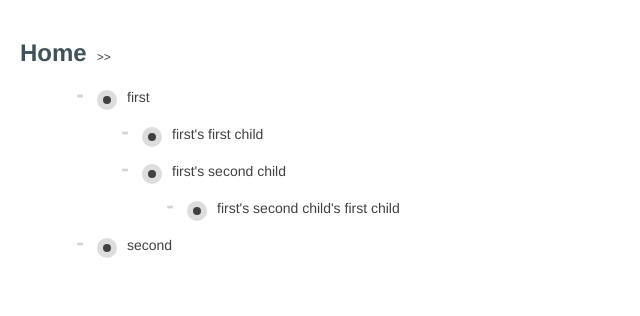
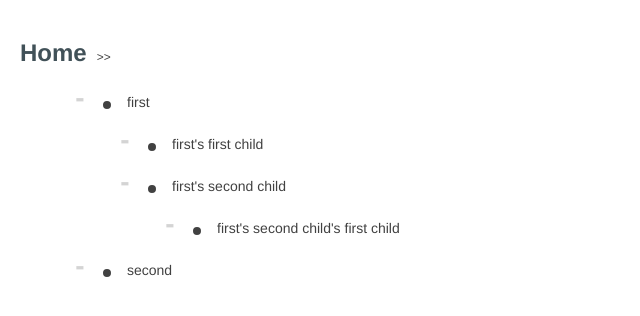
Before and after one commit to arpit-kapadia/React-Dynamic-Tree, a React app: page / in a window 1280 px wide. Shown: the top 316 px of the page, without its empty margins (0-640 px from the left). Built offline with nearby package versions, Linux system fonts and the light colour scheme.

Commit message:
WIP: Added tab functionality and working on backspace at 0 index functionality

```diff
--- a/App.jsx
+++ b/App.jsx
@@ -12,6 +12,13 @@ class App extends Component {
 
     this.state = {
       collection: [
+        {
+          _id: '0',
+          title: 'Home',
+          expanded: true,
+          children: ['1', '5'],
+          parent: '',
+        },
         {
           _id: '1',
           title: 'first',
@@ -51,9 +58,7 @@ class App extends Component {
     }
   }
 
-  addNewItem = (data, keyPressed, context) => {
-    // console.log('textcontent ===>', ReactDOM.findDOMNode(context).textContent);
-
+  addNewItem = (data, keyPressed) => {
     let currentPosition = window.getSelection().anchorOffset;
     let { parent, _id, title } = data;
     let { collection } = this.state;
@@ -83,8 +88,9 @@ class App extends Component {
     if (childIndex <= -1) return;
 
     collection.splice(childIndex, 0, newItem).join();
+    this.setState({collection});
 
-    this.setState({collection});
+    $(`#id-${_id}`).attr("tabindex", -1).focus();
   }
 
   setCollection = (collection) => {
--- a/Tree.jsx
+++ b/Tree.jsx
@@ -10,6 +10,7 @@ class Tree extends React.Component {
     this.state = {
       collection: this.props.collection,
       node: this.props.node || '0',
+      shiftKeyActive: false
     };
   }
 
@@ -43,10 +44,12 @@ class Tree extends React.Component {
 
       html.push(
         <Li
+          tabIndex={i+100}
           key={`${item.title} ${item._id} ${i}`}
           toggleExpansion={this.toggleExpansion}
           item={item}
           specialKeyPressed={this.specialKeyPressed}
+          specialKeyReleased={this.specialKeyReleased}
           createTree={this.createTree}
           data={data}
           modifyTitle={this.modifyTitle}
@@ -63,28 +66,127 @@ class Tree extends React.Component {
   modifyTitle = (e, data, context) => {
     let { collection } = this.state;
 
-    console.log('data===>', data);
-    console.log('e.target.innerText ===>', e.target.innerText);
-
     collection = collection.map(item => {
       if (item._id == data._id) item.title = e.target.innerText;
-
       return item;
     });
 
     this.props.setCollection(collection);
   }
 
-  specialKeyPressed = (e, item, context) => {
-    if (e.keyCode == 13) { //ENTER
-      this.props.addNewItem(item, 13, context);
+  specialKeyReleased = () => this.setState({shiftKeyActive: false});
+
+  specialKeyPressed = (e, item) => {
+    if (e.keyCode == 16) this.setState({shiftKeyActive: true}); // SHIFT
+
+    if (e.keyCode == 13) { // ENTER
+      this.props.addNewItem(item, 13);
       e.preventDefault();
     }
 
-    // else if (e.keyCode == 9) { //TAB
-    //   this.props.addNewItem(item._id, item._id, 9, context);
-    //   // e.preventDefault();
-    // }
+    else if (e.keyCode == 9) { // TAB
+      if (this.state.shiftKeyActive) {
+        console.log('[shift + tab] is pressed');
+        return;
+      }
+
+      let {collection} = this.props;
+      let newParent = item.parent;
+
+      collection = collection.map(element => {
+        if (element._id == item.parent) {
+          let itemIndex = element.children.indexOf(item._id);
+          if (itemIndex > 0) {
+            newParent = element.children[itemIndex-1];
+            element.children.splice(itemIndex, 1);
+          }
+        }
+        return element;
+      });
+
+      collection = collection.map(element => {
+        if (element._id == item._id) {
+          element.parent = newParent;
+        }
+
+        if (element._id == newParent) {
+          element.expanded = true;
+          if (element.children.length) element.children.push(item._id);
+          else element.children = [item._id];
+        }
+        return element;
+      });
+
+      this.props.setCollection(collection);
+      e.preventDefault();
+    }
+
+    else if (e.keyCode == 8) {  // BACKSPACE
+      if (window.getSelection().anchorOffset == 0) {
+        let { collection } = this.props;
+        let doNothing = false;
+        let trivialElement = false;
+
+        collection = collection.map(element => {
+          if (element._id == item.parent) {
+            const itemIndex = element.children.indexOf(item._id);
+            console.log('itemIndex = ', itemIndex)
+
+            if (itemIndex <= 0) doNothing = true;
+            // if (element.children[itemIndex - 1].children.length != 0) doNothing = true;
+
+            collection.forEach(obj => {
+              if (obj._id == element.children[itemIndex - 1]) {
+                if (obj.children.length != 0) doNothing = true;
+              }
+            });
+
+            if (!doNothing) {
+
+              trivialElement = element.children[itemIndex - 1];
+              element.children.splice(itemIndex, 1);
+            }
+          }
+          return element;
+        });
+
+        if (doNothing) {
+          console.log('Nothing can be done!');
+
+          return;
+        };
+
+        collection = collection.filter(element => {
+          if (element._id == item._id) return false;
+          return true;
+        });
+
+        collection = collection.map(element => {
+          if (element._id == trivialElement) {
+
+            element.children = item.children;
+            element.title = element.title + item.title;
+          }
+          return element;
+        });
+
+        if (item.children.length != 0) {
+          collection = collection.map(element => {
+            let isElementChild = item.children.indexOf(element._id);
+            if (isElementChild >= -1) {
+              element.parent = trivialElement;
+              item.children.splice(isElementChild, 1);
+            };
+            return element;
+          });
+        }
+
+        this.props.setCollection(collection);
+        e.preventDefault();
+      }
+    }
+
+    console.log('key code = ', e.keyCode)
   }
 
   toggleExpansion = (title) => {
@@ -97,7 +199,7 @@ class Tree extends React.Component {
       return item;
     });
 
-    this.props.setCollection({collection});
+    this.props.setCollection(collection);
   }
 
   findTreeTitle = (node, data, title) => {
--- a/index.html
+++ b/index.html
@@ -9,12 +9,15 @@
     <style>
       button { border: none; }
       button:focus { outline: none; }
+
+      .title-div:focus { outline: none; }
     </style>
 	</head>
 
 	<body>
 		<div id="app"></div>
 
+    <script src="https://cdnjs.cloudflare.com/ajax/libs/jquery/3.2.1/jquery.js" rel="javascript" type="text/javascript"></script>
 		<script src="index.js"></script>
 	</body>
 </html>
--- a/list-element.jsx
+++ b/list-element.jsx
@@ -31,7 +31,7 @@ class Li extends Component {
       width: '30px',
       height: '30px',
       padding: '2px',
-      fontSize: '23px',
+      fontSize: '28px',
       fontWeight: '600',
       color: 'rgba(0,0,0,0.17)'
     };
@@ -43,14 +43,13 @@ class Li extends Component {
       marginRight: '8px',
       color: '#414141',
       background: '#414141',
-      border: '6px solid white'
+      border: '6px solid #DDDDDD'
     }
     let { item } = this.props;
     let key = 'title = ' + item.title + '-' + item._id;
 
     if (this.state.buttonHover) {
       buttonStyle.color = '#313131'
-      buttonStyle.fontWeight = '800';
     }
 
     if (this.state.linkHover) {
@@ -58,7 +57,7 @@ class Li extends Component {
     }
 
     else if (item.expanded) {
-      linkStyle.border = '6px solid #DDDDDD';
+      linkStyle.border = '6px solid white';
     }
 
     return (
@@ -94,13 +93,16 @@ class Li extends Component {
         </div>
 
         <div
-          className={' title-div'}
+          id={`id-${item._id}`}
+          tabIndex={this.props.tabIndex}
+          className={'title-div'}
           style={{display: 'inline-block', paddingTop: '3px', minWidth: '300px', minHeight: '100%',}}
           key={item.title + item._id + item._id}
           contentEditable={true}
           suppressContentEditableWarning
-          onKeyDown={(e) => this.props.specialKeyPressed(e, item, this)}
-          onBlur={(e) => this.props.modifyTitle(e, item, this)}
+          onKeyDown={(e) => this.props.specialKeyPressed(e, item)}
+          onKeyUp={() => this.props.specialKeyReleased()}
+          onBlur={(e) => this.props.modifyTitle(e, item)}
         >
           { item.title }
         </div>
```
